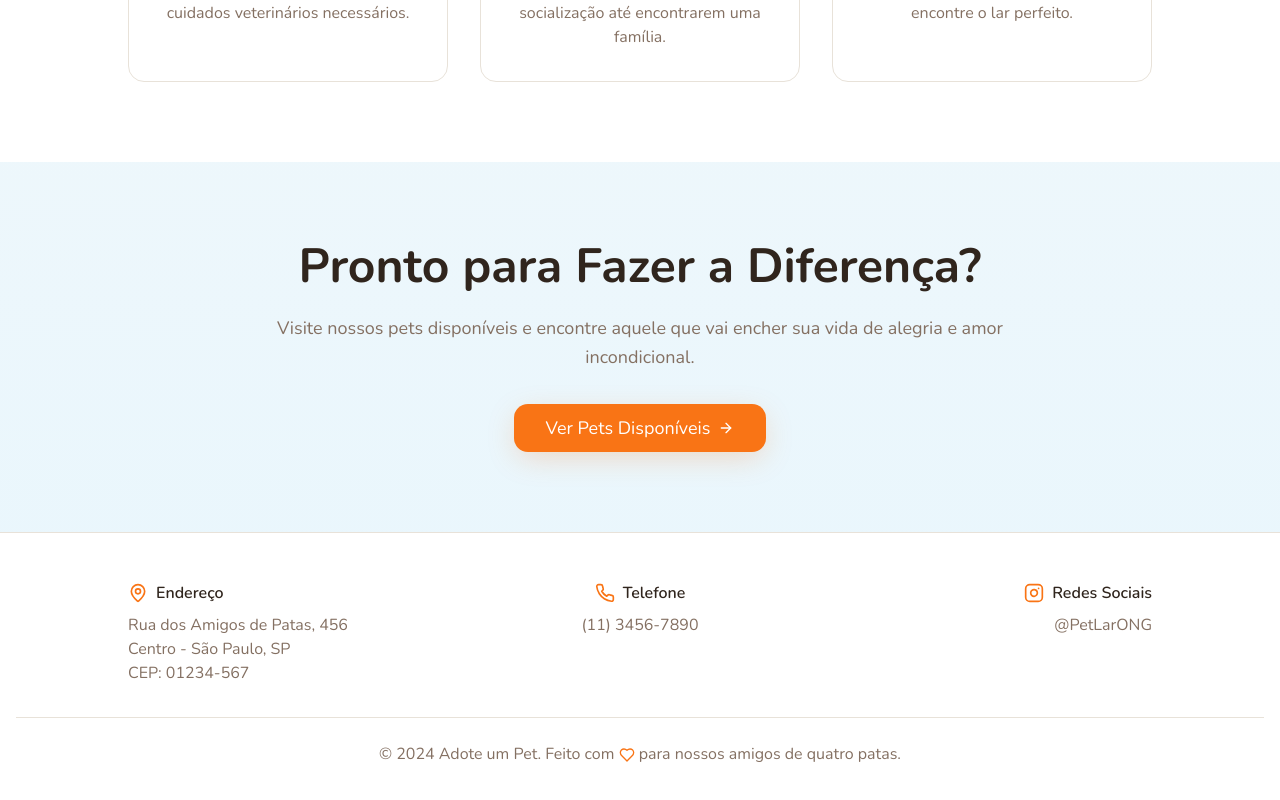
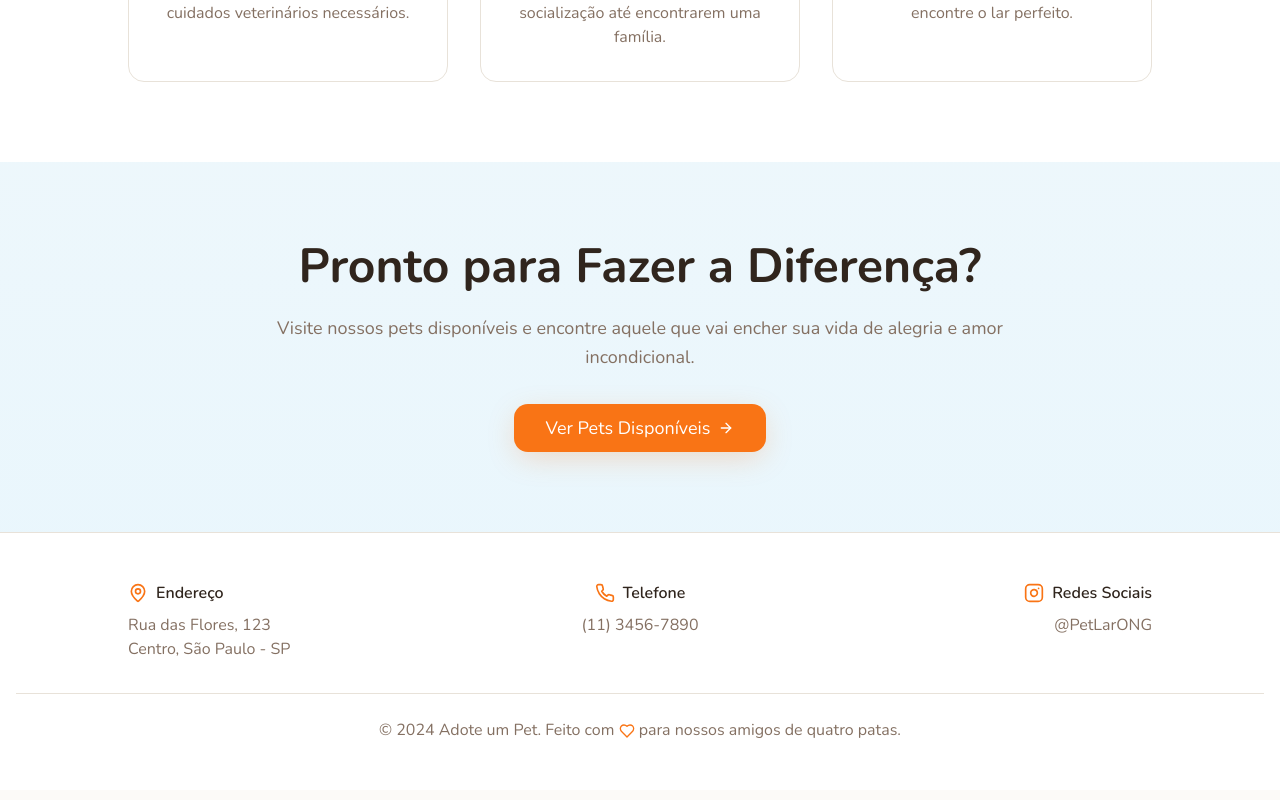
Before and after one commit to EnzoLops/tail-tales-home, a React (Vite) app: page / in a window 1280 px wide. Shown: the part 1506-2306 px from the top of the page. Built offline with nearby package versions, Linux system fonts and the light colour scheme; the HTML template or start-up script is replaced by a standard one.

Commit message:
Add address to homepage

```diff
--- a/src/pages/Index.tsx
+++ b/src/pages/Index.tsx
@@ -141,9 +141,8 @@ const Index = () => {
                 <h3 className="font-semibold text-foreground">Endereço</h3>
               </div>
               <p className="text-muted-foreground">
-                Rua dos Amigos de Patas, 456<br />
-                Centro - São Paulo, SP<br />
-                CEP: 01234-567
+                Rua das Flores, 123<br />
+                Centro, São Paulo - SP
               </p>
             </div>
 
```
